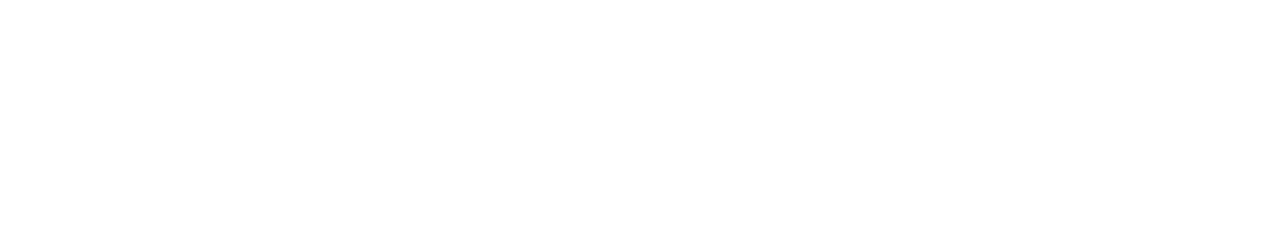
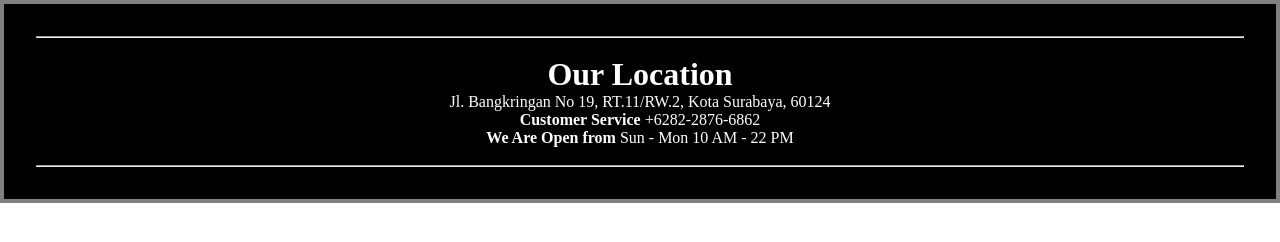
Before and after one commit to lukas622/collaborative-coffee-page, a plain HTML site: page index.html in a window 1280 px wide. Drawn offline with Linux system fonts and the light colour scheme.

Commit message:
Add some text to footer

```diff
--- a/index.html
+++ b/index.html
@@ -1,14 +1,25 @@
 <!DOCTYPE html>
 <html lang="en">
-<head>
-    <meta charset="UTF-8">
-    <meta name="viewport" content="width=device-width, initial-scale=1.0">
+  <head>
+    <meta charset="UTF-8" />
+    <meta name="viewport" content="width=device-width, initial-scale=1.0" />
     <title>Document</title>
-    <link rel="stylesheet" href="styles.css">
-</head>
-<body>
+    <link rel="stylesheet" href="styles.css" />
+  </head>
+  <body>
     <header></header>
     <main></main>
-    <footer></footer>
-</body>
+    <footer>
+        <hr>
+        <br>
+      <h1>Our Location</h1>
+      <p>
+        Jl. Bangkringan No 19, RT.11/RW.2, Kota Surabaya, 60124 <br />
+        <b>Customer Service</b> +6282-2876-6862 <br>
+        <b>We Are Open from</b> Sun - Mon 10 AM - 22 PM
+      </p>
+    <br>
+    <hr>
+    </footer>
+  </body>
 </html>
--- a/styles.css
+++ b/styles.css
@@ -2,3 +2,11 @@
     box-sizing: border-box;
     margin: 0;
 }
+
+footer {
+    background-color: black;
+    color: white;
+    text-align: center;
+    padding: 2rem;
+    border: 4px, solid, grey;
+}
```
